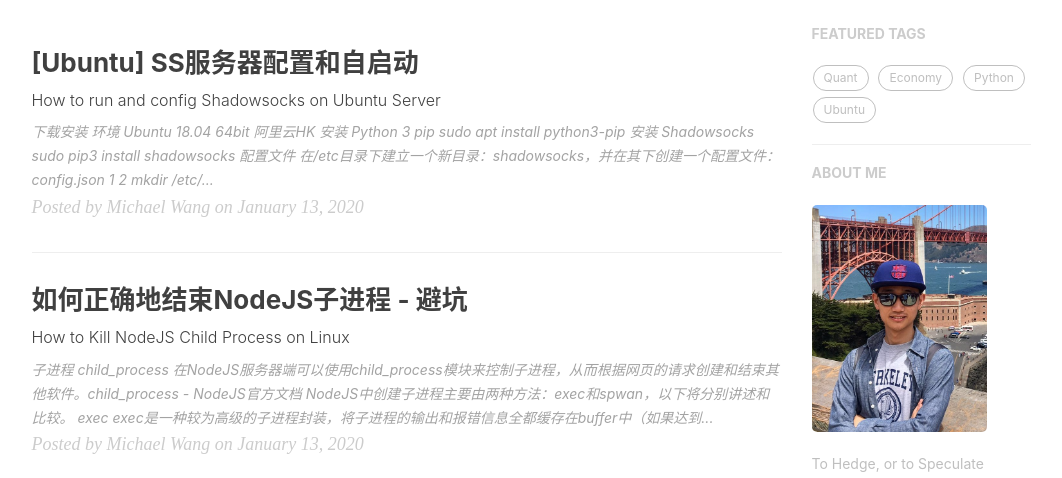
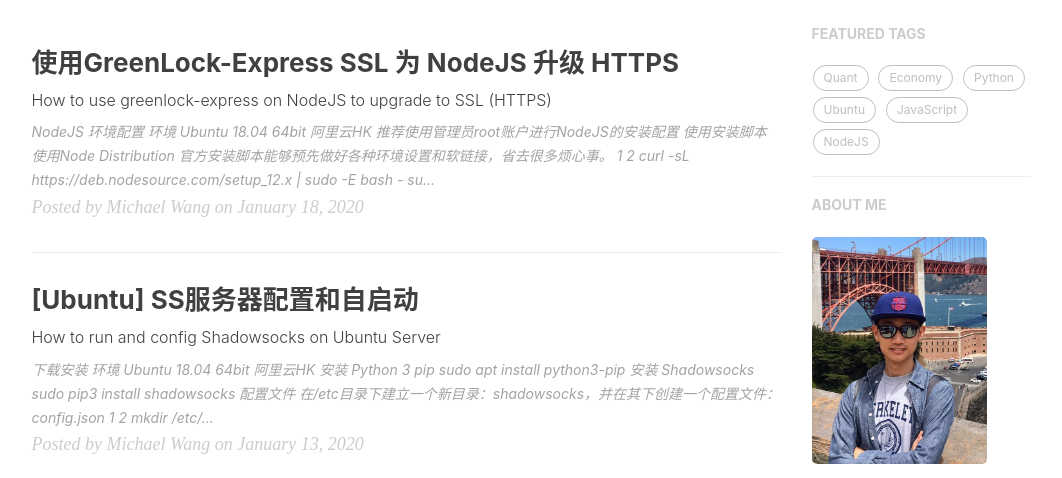
Before and after one commit to Michany/Michany.github.io, a Jekyll site: the page built from index.html, in a window 1280 px wide and 900 px high, cut to the strip 422-900 px from the top of the window. Shown: the whole strip, without its empty margins (136-1198 px from the left). Built offline with Jekyll 4.4.1, drawn with Linux system fonts in a browser that asks for light colours; nearby versions of some CDN libraries; the list of posts is cut into pages by our own code; comment, search, counter and statistics services are not loaded; some of the changed text lies outside the part shown.

Commit message:
add post NodeJS

````diff
--- a/_posts/2020-01-13-NodeJS-ChildProcess.md
+++ b/_posts/2020-01-13-NodeJS-ChildProcess.md
@@ -8,7 +8,7 @@ header-mask: 0.3
 tags:
   - Ubuntu
   - JavaScript
-  - Process
+  - NodeJS
 ---
 
 ## 子进程 child_process
--- /dev/null
+++ b/_posts/2020-01-18-NodeJS-GreenLock.md
@@ -0,0 +1,97 @@
+---
+layout: post
+title: "使用GreenLock-Express SSL 为 NodeJS 升级 HTTPS"
+subtitle: "How to use greenlock-express on NodeJS to upgrade to SSL (HTTPS)"
+author: "Michael Wang"
+header-img: "img/post-bg-js-version.jpg"
+header-mask: 0.3
+tags:
+  - Ubuntu
+  - JavaScript
+  - NodeJS
+---
+
+
+## NodeJS 环境配置
+### 环境
+Ubuntu 18.04 64bit 阿里云HK
+
+推荐使用管理员root账户进行NodeJS的安装配置
+### 使用安装脚本
+使用[Node Distribution 官方安装脚本](https://github.com/nodesource/distributions#installation-instructions)能够预先做好各种环境设置和软链接，省去很多烦心事。
+```bash
+curl -sL https://deb.nodesource.com/setup_12.x | sudo -E bash -
+sudo apt-get install -y nodejs
+```
+
+## 安装使用Greenlock-express
+### Introduction
+Greenlock-express基于LetsEncrypt免费提供的SSL证书，能够在常用的express建站的基础上无缝升级到HTTPS。
+
+[**Greenlock-express主页**](https://git.coolaj86.com/coolaj86/greenlock-express.js)
+### Installation&Configration
+1. 安装
+``npm install --save greenlock-express@v4``
+2. 初始化网站项目
+``npx greenlock init --config-dir ./greenlock.d --maintainer-email 'michael@mail.michany.xyz'``
+注意必须在当前目录下有`package.json`文件，如果没有可以参照example自己建一个。
+经过初始化后，会自动在当前目录下生成`app.js`和`server.js`两个文件（如果已经存在则不会替换，建议新手让程序自动生成），里面已经写好了正确的初始化方式。（见下文[Examples](#Examples)）
+3. 添加Sites
+`npx greenlock add --subject michany.xyz --altnames michany.xyz`
+完成后，在`greenlock.d/config.json`中会多出以下配置：
+``{ "sites": [{ "subject": "michany.xyz", "altnames": ["michany.xyz"] }] }``
+
+
+
+### Examples
+Greenlock-express官方提供了[基于Express的Examples](https://git.coolaj86.com/coolaj86/greenlock-express.js/src/branch/master/examples/express)，非常方便。更方便的是，使用程序自带的[初始化脚本](#Installation&Configration)即可一键生成。
+#### app.js
+```js
+var express = require("express");
+var app = express();
+
+// Routing
+app.use(express.static(path.join(__dirname, '')));
+
+// DO NOT DO app.listen() unless we're testing this directly
+if (require.main === module) {
+    app.listen(3000);
+}
+// Instead do export the app:
+module.exports = app;
+```
+用`module.export`的方式暴露`app`，保证了`app`拥有`express`的基础属性，同时在`server.js`主文件中，`greenlock-express`可以对底层`express`进行修改。
+
+#### server.js
+```js
+'use strict';
+var app = require('./app.js');
+
+require('greenlock-express')
+    .init({
+        packageRoot: __dirname,
+
+        // contact for security and critical bug notices
+        maintainerEmail: "michael@mail.michany.xyz",
+
+        // where to look for configuration
+        configDir: './greenlock.d',
+
+        // whether or not to run at cloudscale
+        cluster: false
+    })
+    // Serves on 80 and 443
+    // Get's SSL certificates magically!
+    .serve(app);
+
+```
+*上述文件可以被自动生成。*
+
+### 后记
+经过这番改造之后，网站成功拥有了小锁🔒，这样就不会提示不安全了。当然还要记得把前段html网页也升级到https，或者直接在头部添加
+
+```html
+<meta http-equiv="Content-Security-Policy" content="upgrade-insecure-requests">
+```
+
+LetEncypt SSL证书虽然免费，但弊端就是网页访问速度变慢了不少，可能是需要访问外网来验证证书导致的。
````
